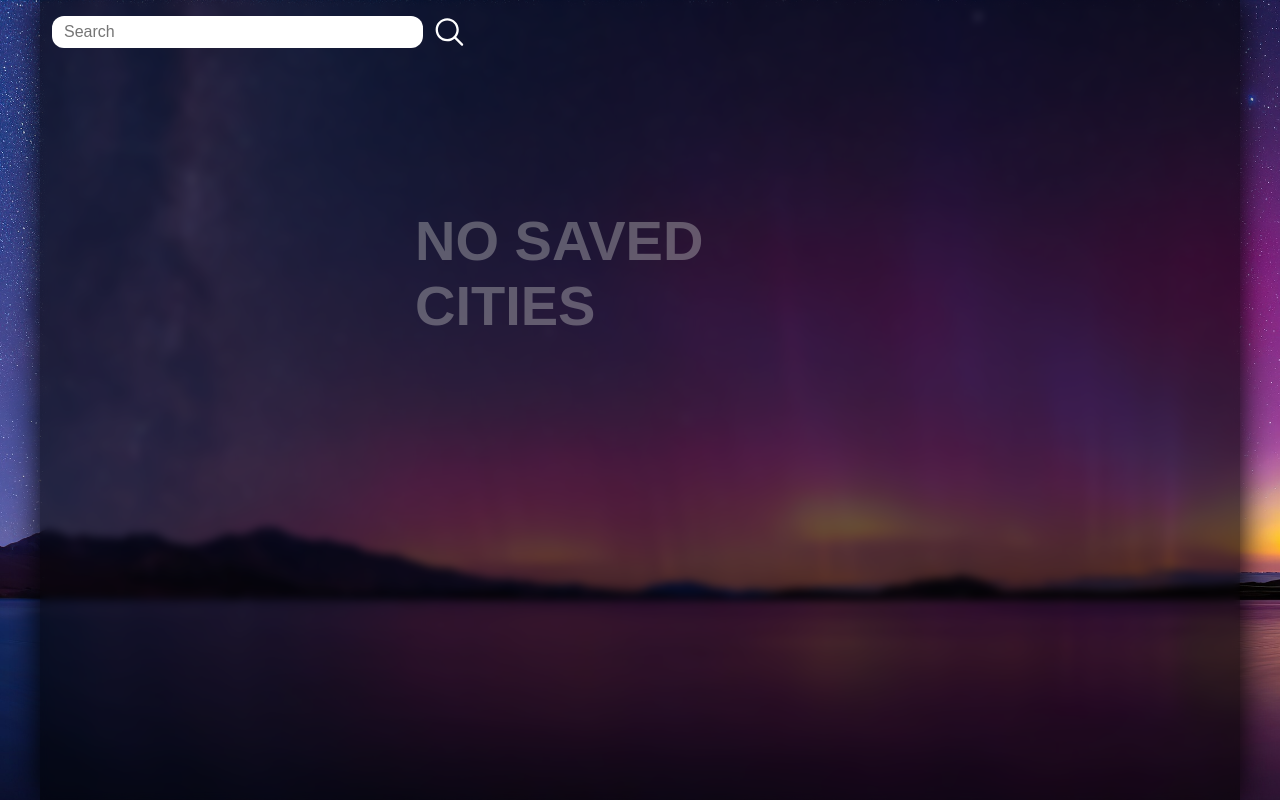
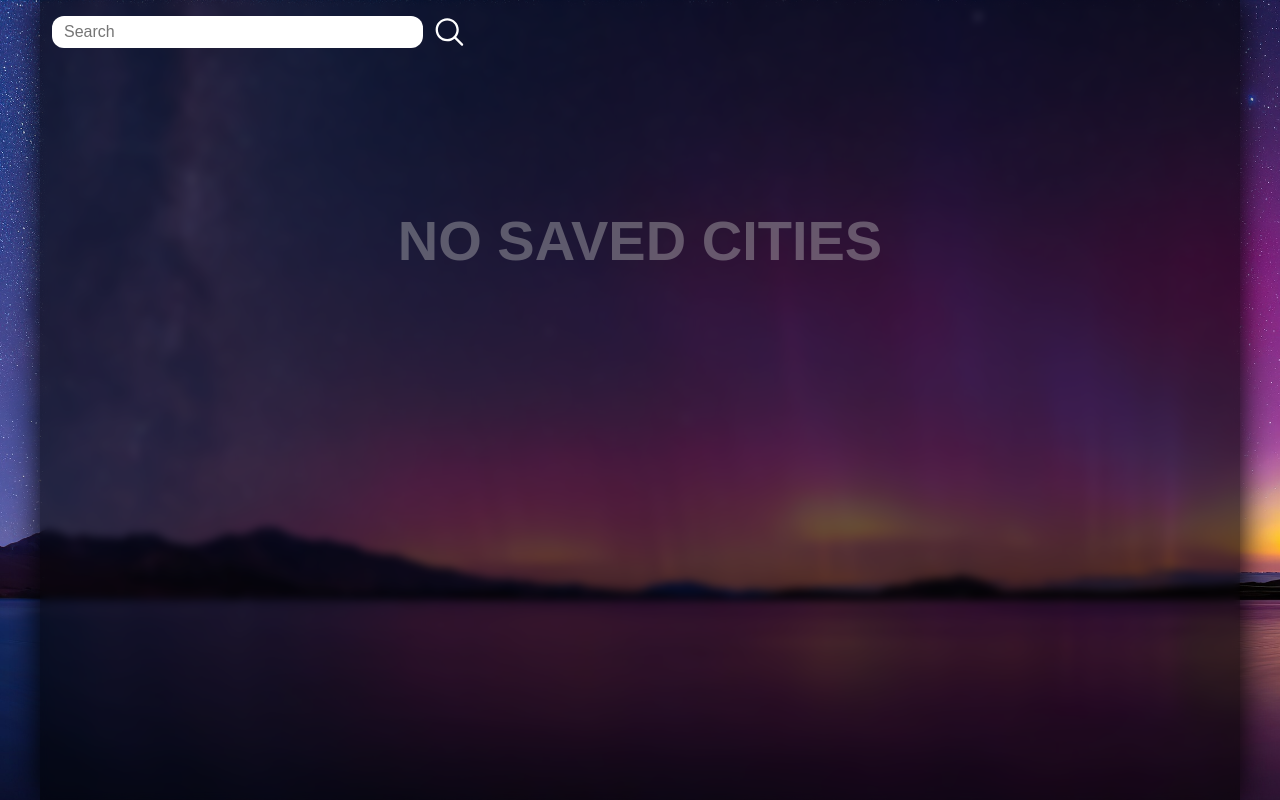
Before and after one commit to mikolajgraczyk/weather-app, a React (Create React App) app: page /#/home in a window 1280 px wide. Built offline with nearby package versions, Linux system fonts and the light colour scheme; a web font is replaced by a local one.

Commit message:
fixed homescreen background bug

```diff
--- a/src/weatherApp/HomePage/styled.js
+++ b/src/weatherApp/HomePage/styled.js
@@ -20,6 +20,7 @@ export const NoSavedCitiesInfo = styled.div`
   font-weight: 600;
   font-size: 56px;
   color: rgba(193, 193, 193, 0.4);
-  width: 450px;
+  text-align: center;
   margin: 20vh auto;
+  height: 100vh;
 `;
```
